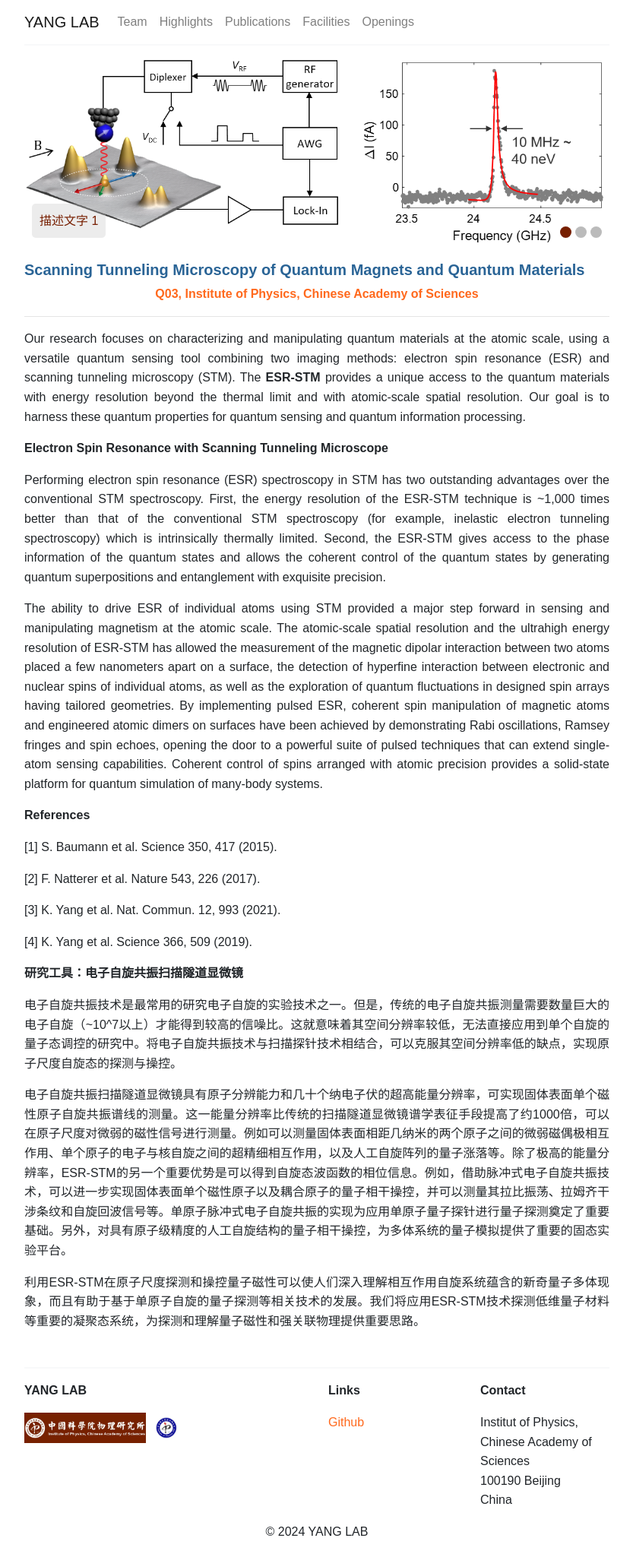
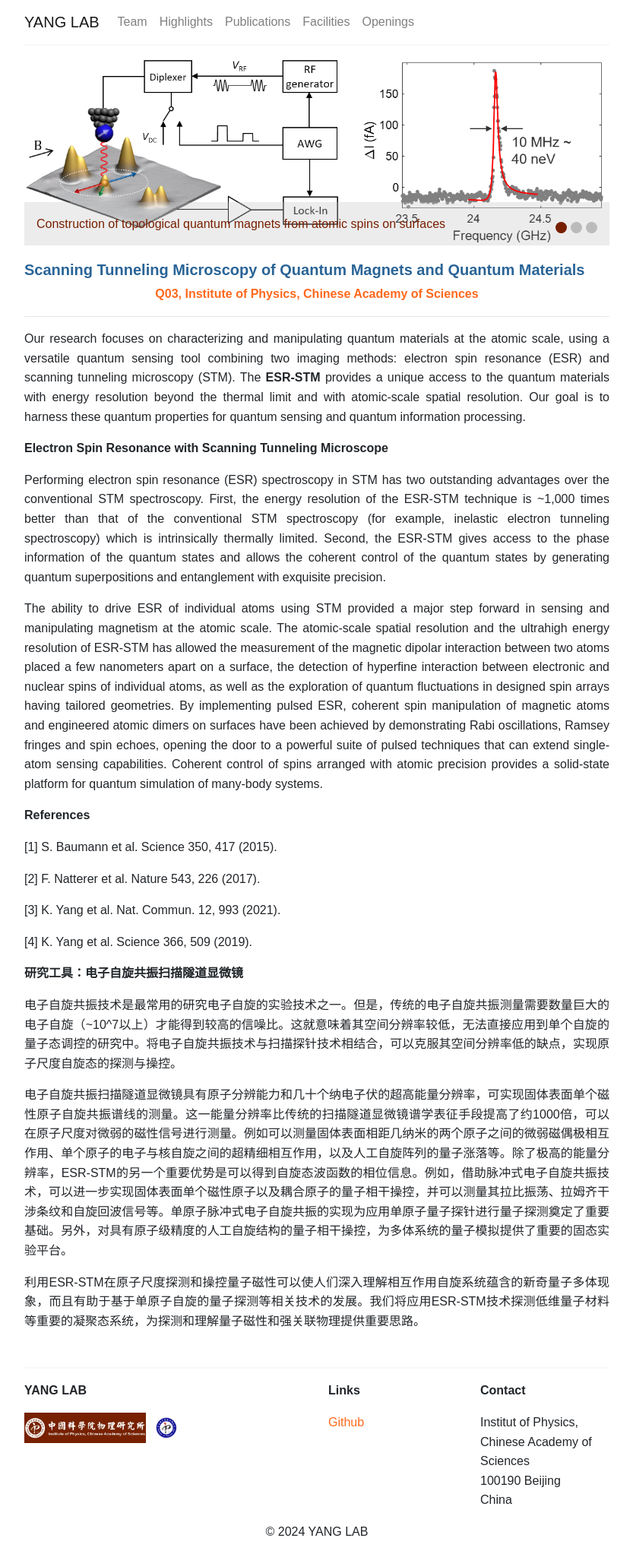
Before and after one commit to ZoomWuun/Q03i, a Jekyll site: the page built from _pages/home.md, in a window 1280 px wide. Shown: the whole page at 76% size, without its empty margins (223-1056 px from the left). Built offline with Jekyll 4.4.1, drawn with Linux system fonts in a browser that asks for light colours.

Commit message:
Add files via upload

```diff
--- a/_layouts/homelay.html
+++ b/_layouts/homelay.html
@@ -3,14 +3,20 @@ layout: default
 ---
 
 <div class="carousel">
+    <a href="/highlights#Nanotechnology_2024">
         <img src="/assets/images/Q03-YANG-main-01.png" alt="Image 1">
-    <div class="carousel-description">描述文字 1</div>
+    </a>
+    <div class="carousel-description">Construction of topological quantum magnets from atomic spins on surfaces</div>
 
+    <a href="/highlights#NatureCommunications_2021">
         <img src="/assets/images/Q03-YANG-main-02.jpg" alt="Image 2" style="display:none;">
-    <div class="carousel-description" style="display:none;">描述文字 2</div>
+    </a>
+    <div class="carousel-description" style="display:none;">Simulating quantum magnetism with atomically precise spin arrays</div>
 
+    <a href="/highlights#Science_2019">
         <img src="/assets/images/Q03-YANG-main-03.jpg" alt="Image 3" style="display:none;">
-    <div class="carousel-description" style="display:none;">描述文字 3</div>
+    </a>
+    <div class="carousel-description" style="display:none;">Coherent surface spin manipulation</div>
 
     <div class="carousel-buttons">
         <span class="carousel-button active" onclick="currentSlide(1)"></span>
@@ -20,12 +26,9 @@ layout: default
 </div>
 
 <div class="highlight">
-    <h2>Scanning Tunneling Microscopy of
-        Quantum Magnets and Quantum Materials</h2>
-
-    <h3><a href="https://english.iop.cas.cn/", target="_blank">Q03, Institute of Physics, Chinese Academy of Sciences</a></h3>
+    <h2>Scanning Tunneling Microscopy of Quantum Magnets and Quantum Materials</h2>
+    <h3><a href="https://english.iop.cas.cn/" target="_blank">Q03, Institute of Physics, Chinese Academy of Sciences</a></h3>
 </div>
-
 
 {{ content }}
 
@@ -59,7 +62,7 @@ layout: default
     /* 中等屏幕手机 */
     @media (max-width: 768px) {
         .highlight h2 {
-            font-size: 18px; /* 中等屏幕手机字体大小 */
+            font-size: 16px; /* 中等屏幕手机字体大小 */
         }
     }
     /* 大屏幕手机和小型平板电脑 */
@@ -75,26 +78,26 @@ layout: default
         margin: auto;
     }
 
-    .carousel img {
+    .carousel a img {
         width: 100%;
         height: auto;
     }
 
     .carousel-description {
         position: absolute;
-        bottom: 10px;
-        left: 10px;
+        bottom: 0;
+        left: 0;
+        width: 100%;
         background-color: rgba(192, 192, 192, 0.3); /* 浅灰色，透明度30% */
         color: #771f00;
-        padding: 10px;
-        border-radius: 5px;
-        max-width: 50%;
+        padding: 16px;
+        box-sizing: border-box;
     }
 
     .carousel-buttons {
         position: absolute;
-        bottom: 10px;
-        right: 10px;
+        bottom: 16px;
+        right: 16px;
         display: flex;
         gap: 5px;
     }
@@ -115,7 +118,7 @@ layout: default
 
 <script>
     let slideIndex = 0;
-    let slides = document.querySelectorAll(".carousel img");
+    let slides = document.querySelectorAll(".carousel a img");
     let descriptions = document.querySelectorAll(".carousel-description");
     let buttons = document.querySelectorAll(".carousel-button");
 
```
Also changed, not shown: other parts of _layouts/homelay.html (+2 -2 lines). Lines whose indentation alone changed are shown as unchanged.
